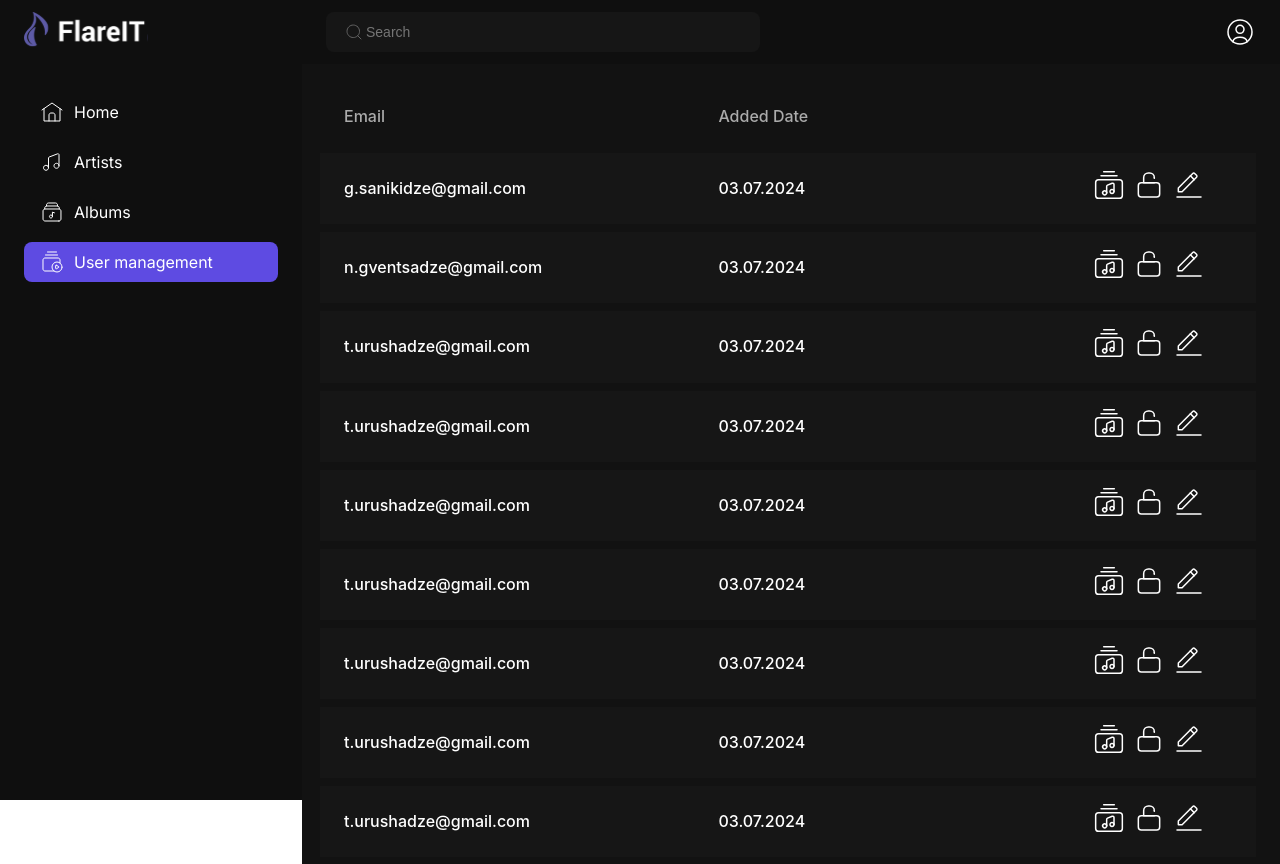
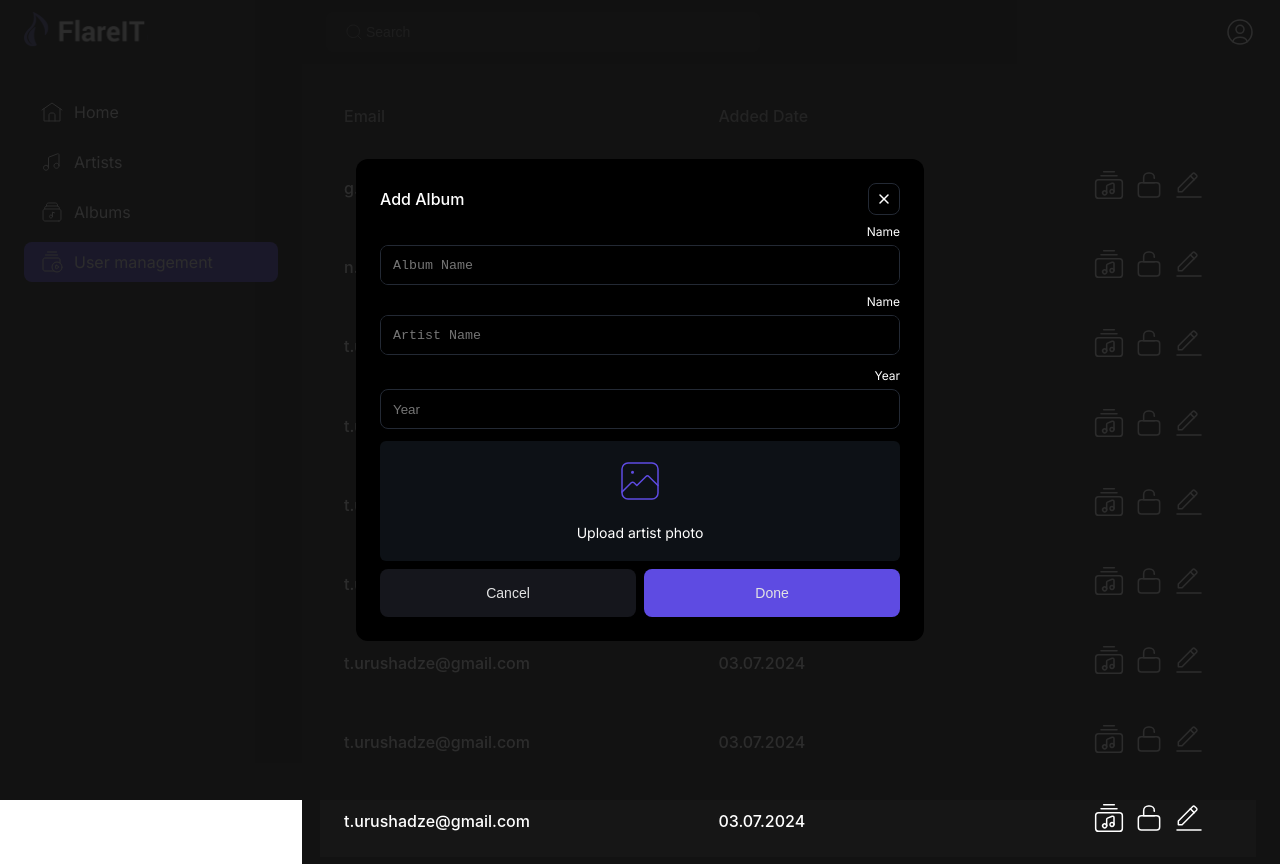
Before and after one commit to kuchadze/flareit-admin, a Next.js app: page /usermanagement in a window 1280 px wide. Both pictures are taken after a click on the element 1108 px from the left and 188 px from the top of the page. Built offline with nearby package versions, Linux system fonts and the light colour scheme.

Commit message:
add Album modal

```diff
--- a/app/Components/AddAlbum/AddAlbum.tsx
+++ b/app/Components/AddAlbum/AddAlbum.tsx
@@ -1,20 +1,22 @@
-import { forwardRef, useImperativeHandle } from 'react';
+import React, { forwardRef, useImperativeHandle, useState } from 'react';
+import Input from '../Input/Input';
 import styles from './AddAlbum.module.scss';
-import { SubmitHandler, useForm } from 'react-hook-form';
+import { useForm, SubmitHandler } from 'react-hook-form';
+import axios from 'axios';
 import { FormValues } from '@/app/interfaces/interface';
-import axios from 'axios';
-import Input from '../Input/Input';
 
 interface AddArtistProps {
     onDone?: () => void;
 }
 
-const AddAlbum = forwardRef<{ submitForm: () => void }, AddArtistProps>(
+const AddArtist = forwardRef<{ submitForm: () => void }, AddArtistProps>(
     ({ onDone }, ref) => {
+        const [fileName, setFileName] = useState<string>('');
         const {
             handleSubmit,
             register,
             formState: { errors },
+            setValue, // To set the value of the file input in the form
         } = useForm<FormValues>();
 
         const onRegister: SubmitHandler<FormValues> = async (values) => {
@@ -23,8 +25,8 @@ const AddAlbum = forwardRef<{ submitForm: () => void }, AddArtistProps>(
             formData.append('artistName', values.artistName);
             formData.append('releaseDate', values.releaseDate.toString());
 
-            if (values.coverImgUrl.length > 0) {
-                formData.append('picture', values.coverImgUrl[0]);
+            if (values.coverImgUrl) { // Check if file is not null
+                formData.append('picture', values.coverImgUrl);
             }
             try {
                 const response = await axios.post(
@@ -37,7 +39,7 @@ const AddAlbum = forwardRef<{ submitForm: () => void }, AddArtistProps>(
                     },
                 );
             } catch (error) {
-                alert('error');
+                alert('Error uploading data');
             }
 
             if (onDone) {
@@ -48,6 +50,17 @@ const AddAlbum = forwardRef<{ submitForm: () => void }, AddArtistProps>(
         useImperativeHandle(ref, () => ({
             submitForm: handleSubmit(onRegister),
         }));
+
+        const handleFileChange = (event: React.ChangeEvent<HTMLInputElement>) => {
+            const file = event.target.files?.[0] || null;
+            if (file) {
+                setFileName(file.name);
+                setValue('coverImgUrl', file); // Set file in the form values
+            } else {
+                setFileName(''); // Clear file name if no file is selected
+                setValue('coverImgUrl', null); // Clear file input
+            }
+        };
 
         return (
             <div className={styles.central}>
@@ -92,16 +105,14 @@ const AddAlbum = forwardRef<{ submitForm: () => void }, AddArtistProps>(
                             type="file"
                             multiple={false}
                             className={styles.fileInput}
-                            {...register('coverImgUrl', {
-                                required: true,
-                            })}
+                            onChange={handleFileChange}
                         />
                         <label
                             htmlFor="fileInput"
                             className={styles.customButton}
                         >
                             <img src="/images/Image.svg" alt="Upload icon" />
-                            <p>Upload album cover</p>
+                            <p>{fileName || 'Upload artist photo'}</p>
                         </label>
                     </div>
                 </form>
@@ -110,4 +121,4 @@ const AddAlbum = forwardRef<{ submitForm: () => void }, AddArtistProps>(
     },
 );
 
-export default AddAlbum;
+export default AddArtist;
--- a/app/Components/IconButton/IconButton.tsx
+++ b/app/Components/IconButton/IconButton.tsx
@@ -1,15 +1,44 @@
 import Image from 'next/image';
-import styles from "./iconsButton.module.scss"
+import styles from './iconsButton.module.scss';
+import { useRef, useState } from 'react';
+import AddAlbum from '../AddAlbum/AddAlbum';
+import Modal from '../Modal/Modal'; // Ensure the import path is correct
 
 interface Props {
     src: string;
 }
 
 const IconButton = (props: Props) => {
+    const [isModalOpen, setIsModalOpen] = useState(false);
+    const addArtistRef = useRef<{ submitForm: () => void }>(null);
+
+    const handleModalDone = () => {
+        if (addArtistRef.current) {
+            addArtistRef.current.submitForm();
+        }
+        setIsModalOpen(false);
+    };
+
     return (
-        <div>
-            <img className={styles.icon} src={props.src} alt="Icon" />
-        </div>
+        <>
+            <div
+                onClick={() => setIsModalOpen(true)}
+                className={styles.iconWrapper}
+            >
+                <img className={styles.icon} src={props.src} alt="Icon" />
+            </div>
+            <Modal
+                isOpen={isModalOpen}
+                setIsModalOpen={setIsModalOpen}
+                title="Add Album"
+                hasFooter={true}
+                cancelText="Cancel"
+                confirmText="Done"
+                onDone={handleModalDone}
+            >
+                <AddAlbum ref={addArtistRef} onDone={handleModalDone} />
+            </Modal>
+        </>
     );
 };
 
--- a/app/Components/Modal/Modal.tsx
+++ b/app/Components/Modal/Modal.tsx
@@ -15,13 +15,13 @@ interface Props {
 }
 
 const Modal = (props: Props) => {
+    if (!props.isOpen) return null; // Early return if modal is not open
+
     const onClose = () => {
-        console.log('Modal close clicked');
         props.setIsModalOpen(false);
     };
 
     const onConfirm = () => {
-        console.log('Modal confirm clicked');
         if (props.onDone) {
             props.onDone();
         }
@@ -29,21 +29,14 @@ const Modal = (props: Props) => {
     };
 
     return (
-        <div
-            className={
-                props.isOpen ? styles.modalOverlay : styles.modalOverlayClosed
-            }
-        >
+        <div className={styles.modalOverlay}>
             <div className={styles.modal}>
                 <div className={styles.modalHeader}>
                     <h4 className={styles.sectionTitle}>{props.title}</h4>
-                    <div
-                        className={styles.closeButtonWrapper}
-                        onClick={onClose}
-                    >
+                    <div className={styles.closeButtonWrapper} onClick={onClose}>
                         <Image
                             className={styles.closeButton}
-                            src={'/images/closeButton.svg'}
+                            src='/images/closeButton.svg'
                             width={24}
                             height={24}
                             alt="Close Button"
--- a/app/interfaces/interface.tsx
+++ b/app/interfaces/interface.tsx
@@ -3,9 +3,9 @@ export interface FormValues {
     lastName: string;
     releaseDate: number;
     biography: string;
-    coverImgUrl: FileList;
+    coverImgUrl: File | null;
     title: string;
-    audio: FileList;
+    audio: File | null;
 }
 
 export interface User {
```
Also changed, not shown: app/Components/AddArtist/AddArtist.tsx (+22 -8 lines), app/Components/ArtistsTable/ArtistsTable.tsx (+20 -8 lines).
